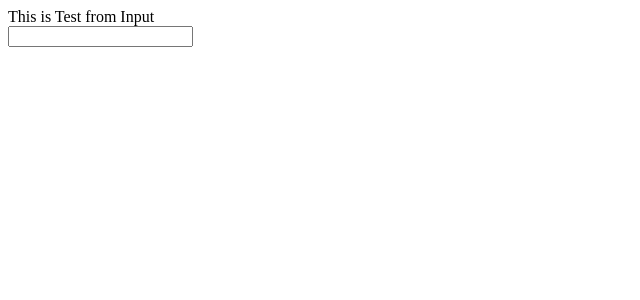
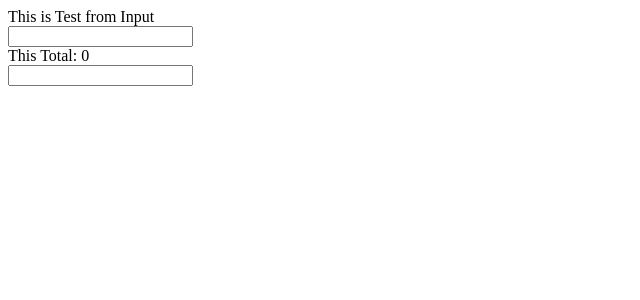
Before and after one commit to Annshuk/LearningReactHook, a React (Create React App) app: page / in a window 1280 px wide. Shown: the top 300 px of the page, without its empty margins (0-640 px from the left). Built offline with nearby package versions, Linux system fonts and the light colour scheme.

Commit message:
2 files modified, 1 added

```diff
--- /dev/null
+++ b/src/Amount.js
@@ -0,0 +1,9 @@
+import React, { memo } from 'react';
+
+const Amount = ({ number }) => {
+  console.log('Amount render', number);
+
+  return <>This Total: {number}</>;
+};
+
+export default memo(Amount);
--- a/src/App.js
+++ b/src/App.js
@@ -1,6 +1,7 @@
 import React, { useReducer } from 'react';
 
 import Greet from './Greet';
+import Amount from './Amount';
 import GreetName from './GreetName';
 
 import './style.css';
@@ -17,15 +18,22 @@ const changeName = (state, action) => ({
  * how you can prevent re-render
  */
 const App = () => {
-  const [state, dispatch] = useReducer(changeName, { name: 'Test' });
+  const [state, dispatch] = useReducer(changeName, {
+    name: 'Test',
+    number: 0,
+  });
 
-  const { name } = state;
+  const { name, number } = state;
 
   return (
     <>
       <Greet name={name} />
       <br />
       <GreetName dispatch={dispatch} />
+      <br />
+      <Amount number={number} />
+      <br />
+      <GreetName dispatch={dispatch} type="number" stateName="number" />
     </>
   );
 };
--- a/src/GreetName.js
+++ b/src/GreetName.js
@@ -1,17 +1,17 @@
-import React, { useCallback, memo } from 'react';
+import React, { memo } from 'react';
 
-const GreetName = ({ dispatch }) => {
+const GreetName = ({ dispatch, stateName = 'name', ...rest }) => {
   /**
    * handleChange
-   * using callback hook prevent to render another child componet
+   *
    */
-  const handleChange = useCallback((event) => {
-    dispatch({ name: event.target.value });
-  }, []);
+  const handleChange = (event) => {
+    dispatch({ [stateName]: event.target.value });
+  };
 
   console.log('Greet render');
 
-  return <input type="text" onChange={handleChange} />;
+  return <input type="text" onChange={handleChange} {...rest} />;
 };
 
 export default memo(GreetName);
```
